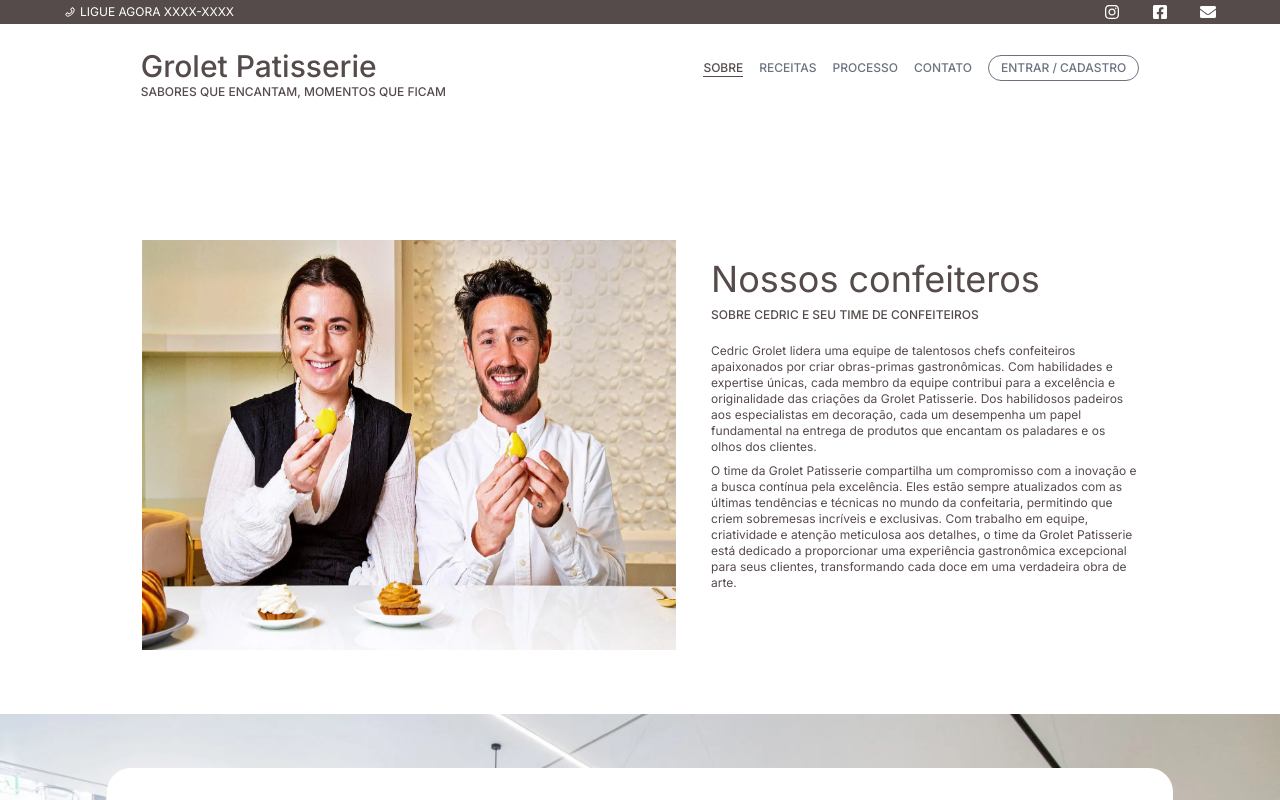
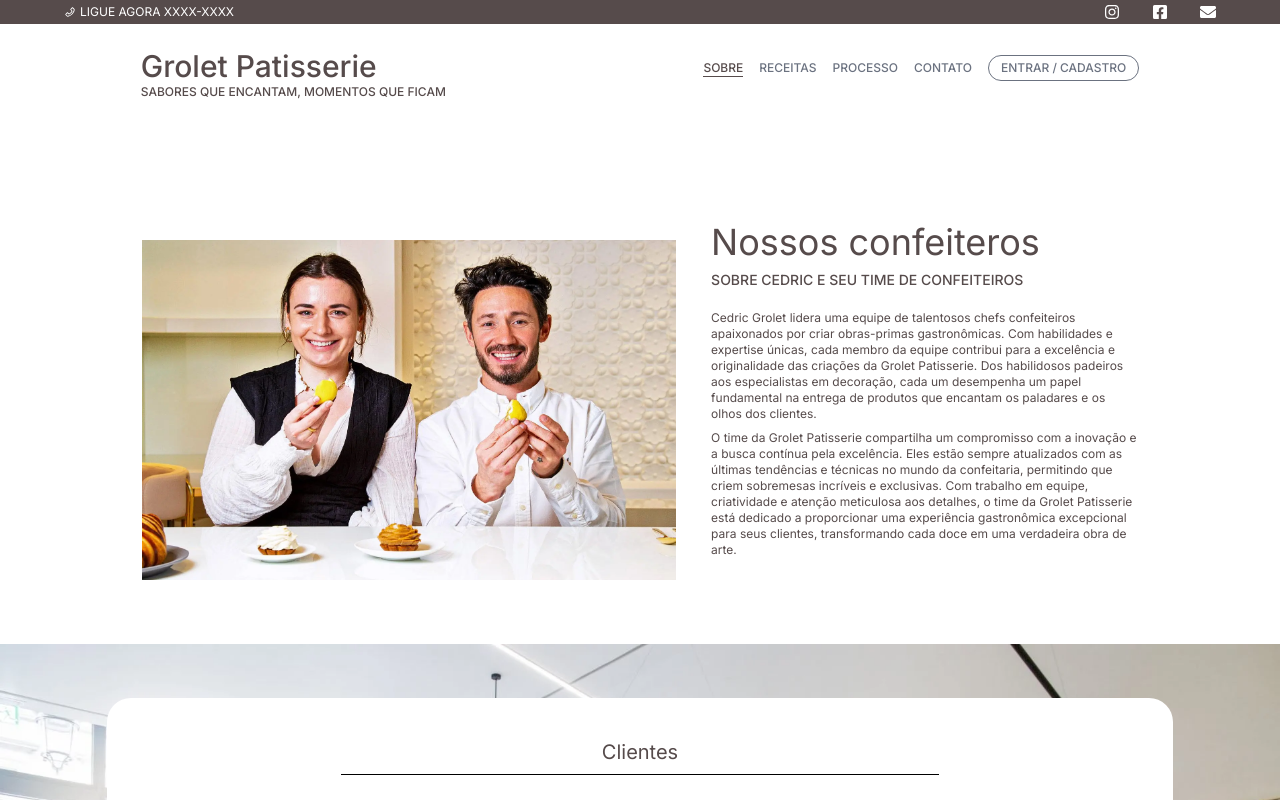
Before and after one commit to JhonatasAnicezio/Grolet_Patisserie, a Next.js app: page /about in a window 1280 px wide. Shown: the top 800 px of the page. Built offline with nearby package versions, Linux system fonts and the light colour scheme.

Commit message:
refact: css

```diff
--- a/src/app/about/page.tsx
+++ b/src/app/about/page.tsx
@@ -5,10 +5,10 @@
   return (
     <main className="flex flex-col items-center text-brown-350 pt-space-header">
       <div className="flex py-16 w-10/12 justify-evenly items-center">
-        <img className="pt-10 w-1/2 h-[450px]" src="/masterclass.webp" alt="Descrição da imagem" />
+        <img className="pt-10 w-1/2 h-[380px]" src="/masterclass.webp" alt="Descrição da imagem" />
         <div className="flex flex-col w-2/5 gap-2">
           <h1 className="text-4xl">Nossos confeiteros</h1>
-          <h3 className="text-xs font-medium">SOBRE CEDRIC E SEU TIME DE CONFEITEIROS</h3>
+          <h3 className="text-sm font-medium">SOBRE CEDRIC E SEU TIME DE CONFEITEIROS</h3>
           <div className="flex flex-col gap-2 pt-3 text-xs">
             <p>Cedric Grolet lidera uma equipe de talentosos chefs confeiteiros apaixonados por criar obras-primas gastronômicas. Com habilidades e expertise únicas, cada membro da equipe contribui para a excelência e originalidade das criações da Grolet Patisserie. Dos habilidosos padeiros aos especialistas em decoração, cada um desempenha um papel fundamental na entrega de produtos que encantam os paladares e os olhos dos clientes.</p>
             <p>O time da Grolet Patisserie compartilha um compromisso com a inovação e a busca contínua pela excelência. Eles estão sempre atualizados com as últimas tendências e técnicas no mundo da confeitaria, permitindo que criem sobremesas incríveis e exclusivas. Com trabalho em equipe, criatividade e atenção meticulosa aos detalhes, o time da Grolet Patisserie está dedicado a proporcionar uma experiência gastronômica excepcional para seus clientes, transformando cada doce em uma verdadeira obra de arte.</p>
```
